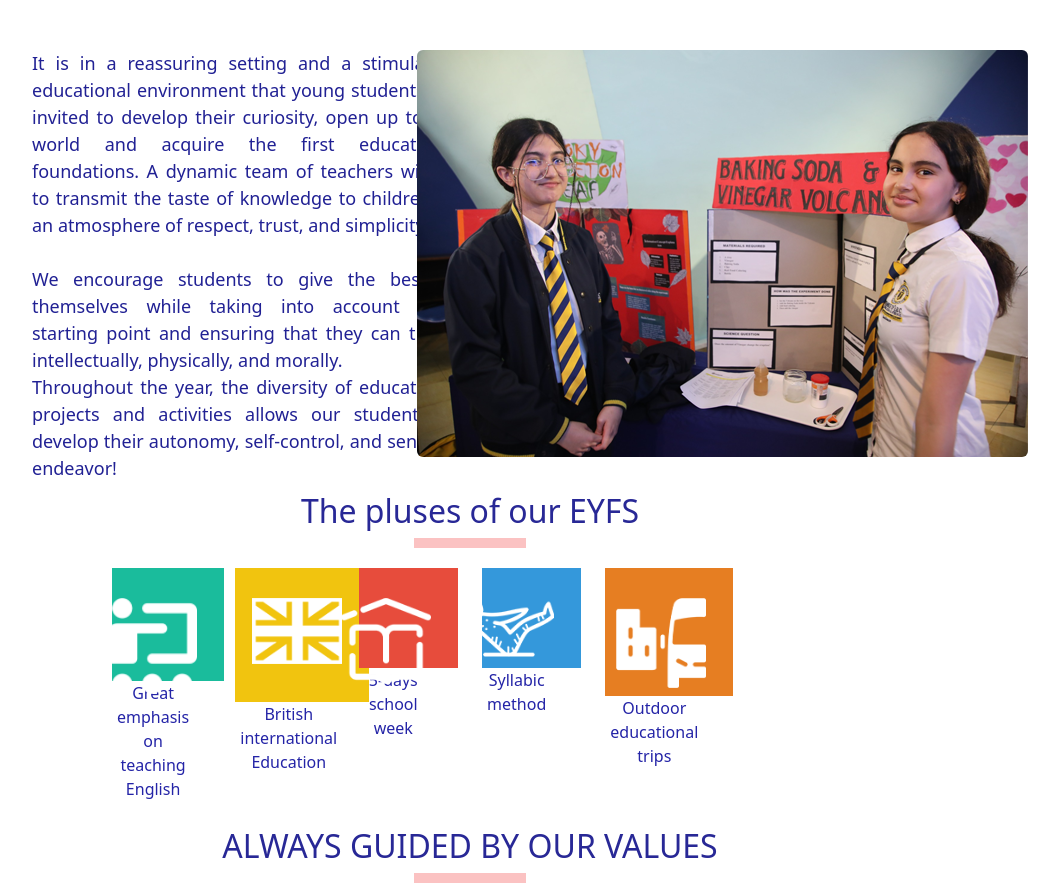
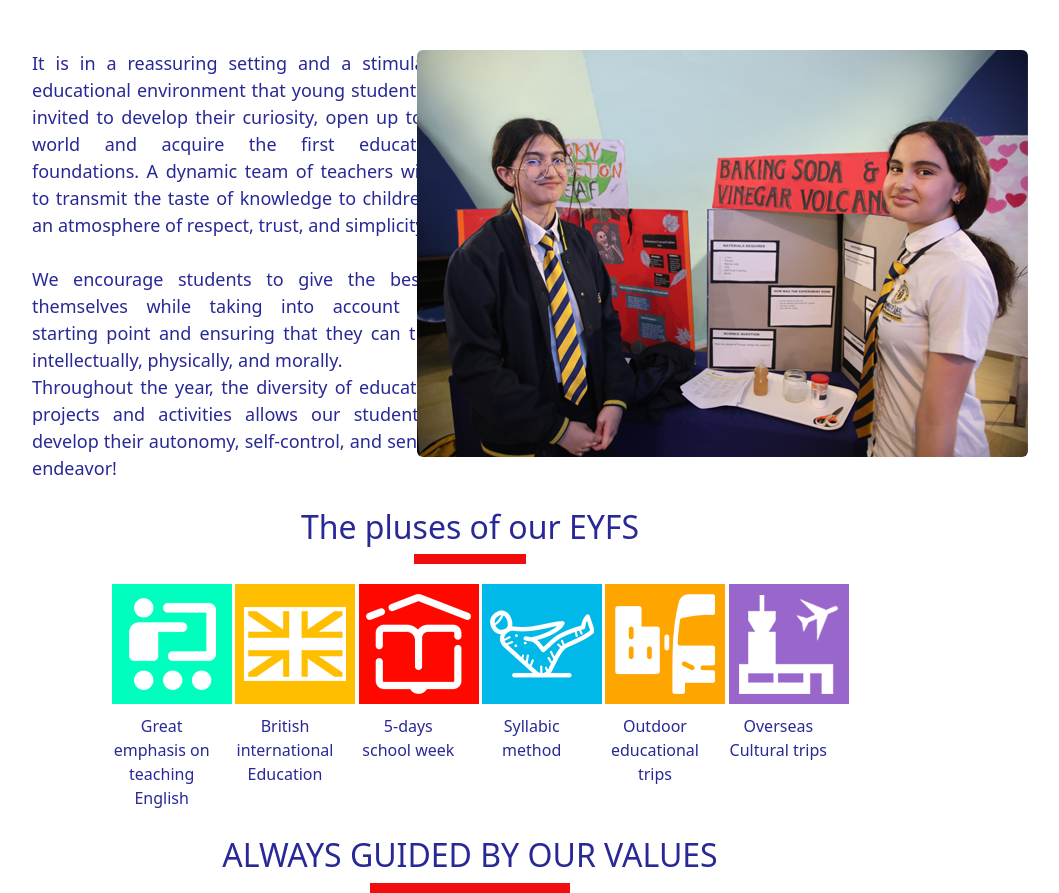
Before and after one commit to zakariaeheddaje/media-test, a React (Create React App) app: page / in a window 1280 px wide. Shown: the whole page, without its empty margins (170-1229 px from the left). Built offline with nearby package versions, Linux system fonts and the light colour scheme.

Commit message:
All in One

```diff
--- a/src/App.css
+++ b/src/App.css
@@ -1,7 +1,7 @@
 .text1{
   margin-left: 120px;
   margin-top: 50px;
-  color: rgb(33, 33, 148);
+  color: #282896;
   font-size: 18px;
   text-align: justify;
 }
@@ -13,14 +13,23 @@
 .text2{
   text-align: center;
   margin-top: 10px;
-  color: rgb(40, 40, 150);
+  color: #282896;
 }
 
-.line{
+.line1{
   width:10%;
   border-width: 10px;
   margin: auto;
   color: rgb(240, 13, 13);
+  opacity: 1;
+}
+
+.line2{
+  width:18%;
+  border-width: 10px;
+  margin: auto;
+  color: rgb(240, 13, 13);
+  opacity: 1;
 }
 
 .images {
@@ -28,27 +37,52 @@
 }
 
 
-.image-gallery{
+.image-gallery {
   margin-top: 20px;
   margin-left: 200px;
   margin-right: 200px;
 }
 
-.center-icon {
-  position: absolute;
-  margin-top: 30px;
-  margin-left: -117px;
-  width: 90px;
+.image-container {
+  display: flex;
+  justify-content: center;
   align-items: center;
+  height: 120px;
+  width: 120px;
+}
+.green{
+  background-color: #00FFBF;
+
+}
+.yellow{
+  background-color: #FFBF00;
 }
 
-.image-container p{
-  text-align: center;
-  margin-left: 5px;
-  margin-right: 35px;
-  color: rgb(36, 36, 167);
+.red{
+  background-color: #FF0800;
 }
 
+.blue{
+  background-color: #00B9E8;
+}
+
+.orange{
+  background-color: #ffa500;
+}
+
+.purple{
+  background-color: #9966CC;
+}
+.center-icon {
+  max-width: 100%;
+}
+
+.para-container {
+  text-align: center;
+  font-size: medium;
+  margin-top: 10px;
+  color: #282896;
+}
 
 @media (max-width: 768px) {
   .blue-text {
--- a/src/App.js
+++ b/src/App.js
@@ -1,71 +1,87 @@
 import React from 'react';
 import './App.css';
+import { Container } from 'react-bootstrap';
 
 function App() {
   return (
-    <div className="container">
+    <Container>
       <div className="row">
         <div className="col-md-6">
-          <div className='text1 rounded float-start blue-text'>
+          <p className='text1 rounded float-start blue-text'>
             It is in a reassuring setting and a stimulating educational environment that young students are invited to develop their curiosity, open up to the world and acquire the first educational foundations. A dynamic team of teachers wishes to transmit the taste of knowledge to children, in an atmosphere of respect, trust, and simplicity.<br /><br />
             We encourage students to give the best of themselves while taking into account their starting point and ensuring that they can thrive intellectually, physically, and morally.<br />
             Throughout the year, the diversity of educational projects and activities allows our students to develop their autonomy, self-control, and sense of endeavor!
-          </div>
+          </p>
         </div>
         <div className="col-md-6">
-          <img className='img1 rounded float-end' src='pictures/Img1.png' alt="img" />
+          <div className="image1" >
+            <img className='img1 rounded float-end' src='pictures/Img1.png' alt="img" />
+          </div>
         </div>
       </div>
 
       <div className='text2'>
         <h2>The pluses of our EYFS</h2>
+        <hr className='line1' />
       </div>
-      <hr className='line'/>
       <div className="image-gallery">
         <div className="row">
-          <div className="col-2 images">
-            <div className="image-container">
-              <img className='img-fluid' src='pictures/green.png' alt="img" />
+          <div className="col-md-2">
+            <div className="image-container green">
               <img className='center-icon' src='icons/Classroom.png' alt="icon" />
+            </div>
+            <div className='para-container'>
               <p>Great emphasis on teaching English</p>
             </div>
           </div>
-          <div className="col-2 images">
-            <div className="image-container">
-              <img className='img-fluid' src='pictures/yellow.png' alt="img" />
+          <div className="col-md-2">
+            <div className="image-container yellow">
               <img className='center-icon' src='icons/icon2.png' alt="icon" />
+            </div>
+            <div className='para-container'>
               <p>British international Education</p>
             </div>
           </div>
-          <div className="col-2 images">
-            <div className="image-container">
-              <img className='img-fluid' src='pictures/red.png' alt="img" />
+          <div className="col-md-2">
+            <div className="image-container red">
               <img className='center-icon' src='icons/School.png' alt="icon" />
+            </div>
+            <div className='para-container'>
               <p>5-days school week</p>
             </div>
           </div>
-          <div className="col-2 images">
-            <div className="image-container">
-              <img className='img-fluid' src='pictures/blue.png' alt="img" />
+          <div className="col-md-2">
+            <div className="image-container blue">
               <img className='center-icon' src='icons/Pilates.png' alt="icon" />
+            </div>
+            <div className='para-container'>
               <p>Syllabic method</p>
             </div>
           </div>
-          <div className="col-2 images">
-            <div className="image-container">
-              <img className='img-fluid' src='pictures/orange.png' alt="img" />
+          <div className="col-md-2">
+            <div className="image-container orange">
               <img className='center-icon' src='icons/City Bus.png' alt="icon" />
+            </div>
+            <div className='para-container'>
               <p>Outdoor educational trips</p>
+            </div>
+          </div>
+          <div className="col-md-2">
+            <div className="image-container purple">
+              <img className='center-icon' src='icons/Airport.png' alt="icon" />
+            </div>
+            <div className='para-container'>
+              <p>Overseas Cultural trips</p>
             </div>
           </div>
         </div>
       </div>
       <div className='text2'>
         <h2>ALWAYS GUIDED BY OUR VALUES</h2>
+        <hr className='line2' />
       </div>
-      <hr className='line'/>
 
-    </div>
+    </Container>
   );
 }
 
```
